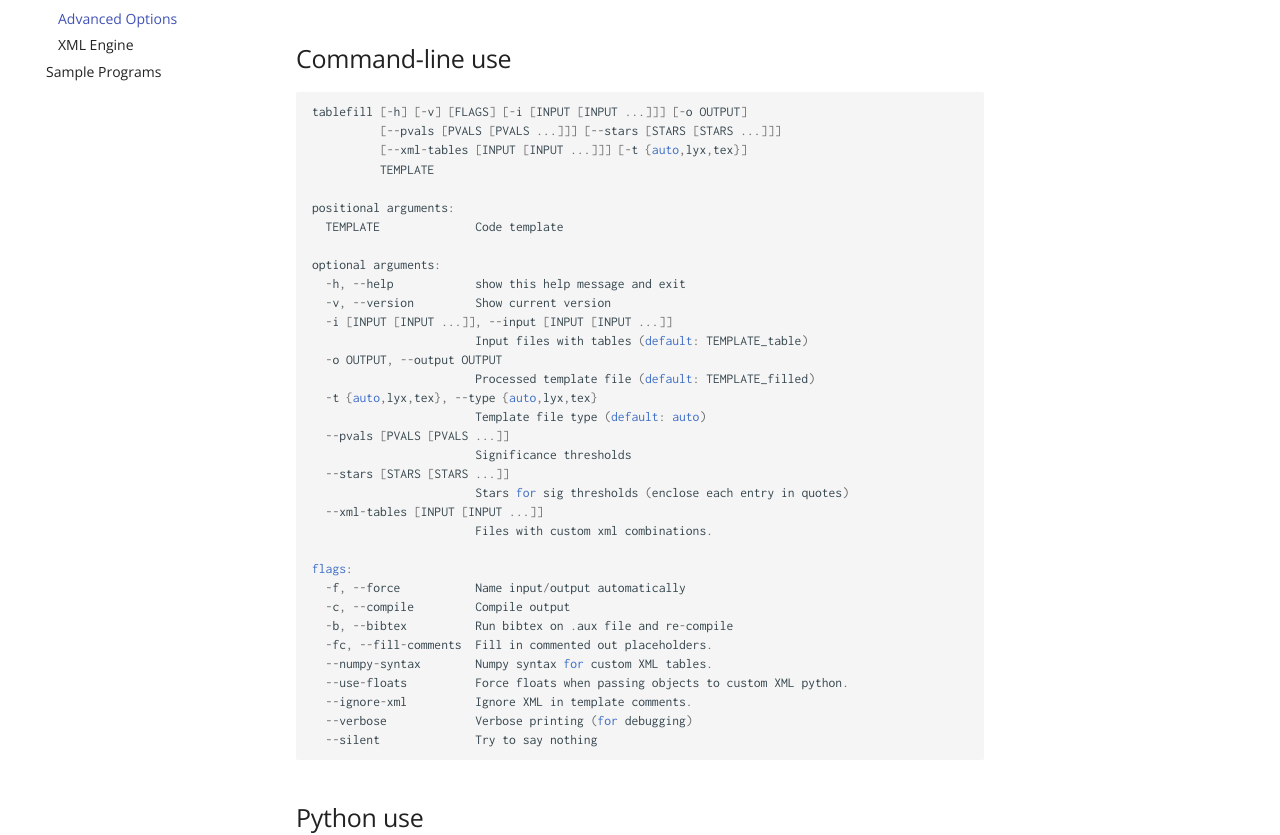
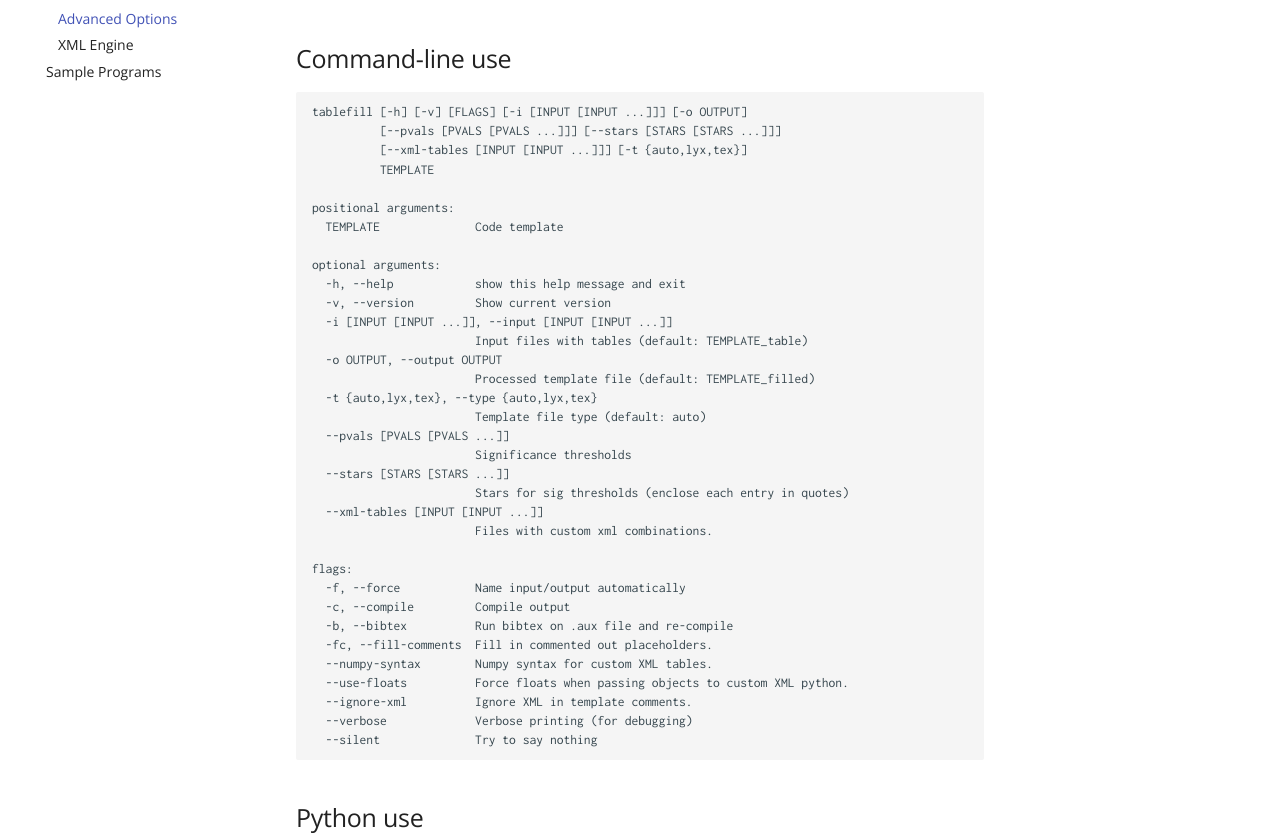
Before and after one commit to mcaceresb/tablefill, an MkDocs documentation site: the page built from docs/usage/05advanced-options.md, in a window 1280 px wide and 1400 px high. Shown: the part 308-1143 px from the top of the window. Built offline with MkDocs 1.6.1 and Material for MkDocs 9.7.7, drawn with Linux system fonts in a browser that asks for light colours; old or Windows-style settings are respelled for this version of MkDocs; some of the changed text lies outside the part shown.

````diff
--- a/docs/usage/05advanced-options.md
+++ b/docs/usage/05advanced-options.md
@@ -9,7 +9,7 @@ Advanced Options
 Command-line use
 ----------------
 
-```c
+```
 tablefill [-h] [-v] [FLAGS] [-i [INPUT [INPUT ...]]] [-o OUTPUT]
           [--pvals [PVALS [PVALS ...]]] [--stars [STARS [STARS ...]]]
           [--xml-tables [INPUT [INPUT ...]]] [-t {auto,lyx,tex}]
@@ -71,7 +71,7 @@ exit, exit_msg = tablefill(template,     # required
 
 ### Required Input
 
-```c
+```
 template : str
     Name of user-written document to use as basis for update
 
@@ -84,7 +84,7 @@ output : str
 
 ### Optional Input
 
-```c
+```
 verbose : bool
     print a lot of info
 
--- a/mkdocs.yml
+++ b/mkdocs.yml
@@ -33,9 +33,9 @@ markdown_extensions:
     - tables
     - fenced_code
     - admonition
-    - codehilite
+    - codehilite:
+        guess_lang: false
 
-# guess_lang:     False
 # use_pygments:   True
 # noclasses:      True
 # pygments_style: monokai
````
Also changed, not shown: docs/usage/06xml-engine.md (+1 -1 lines).
